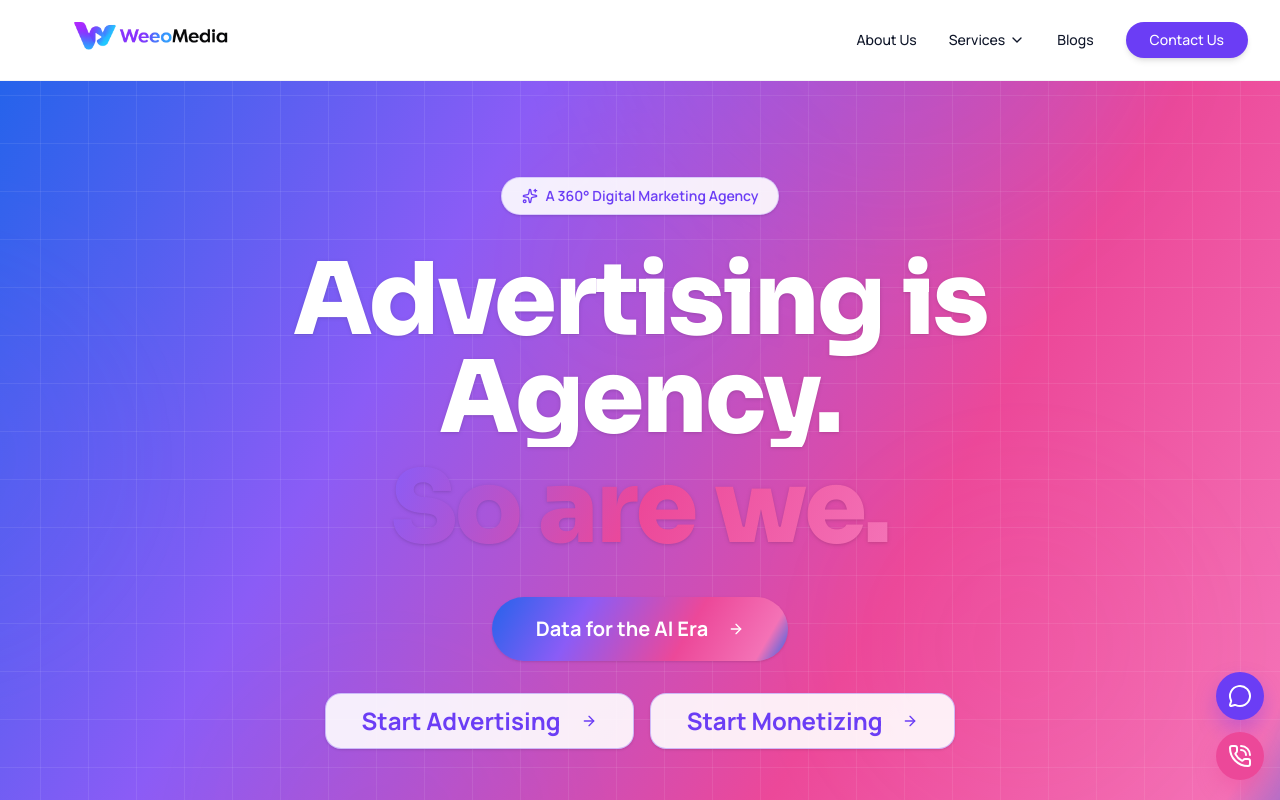
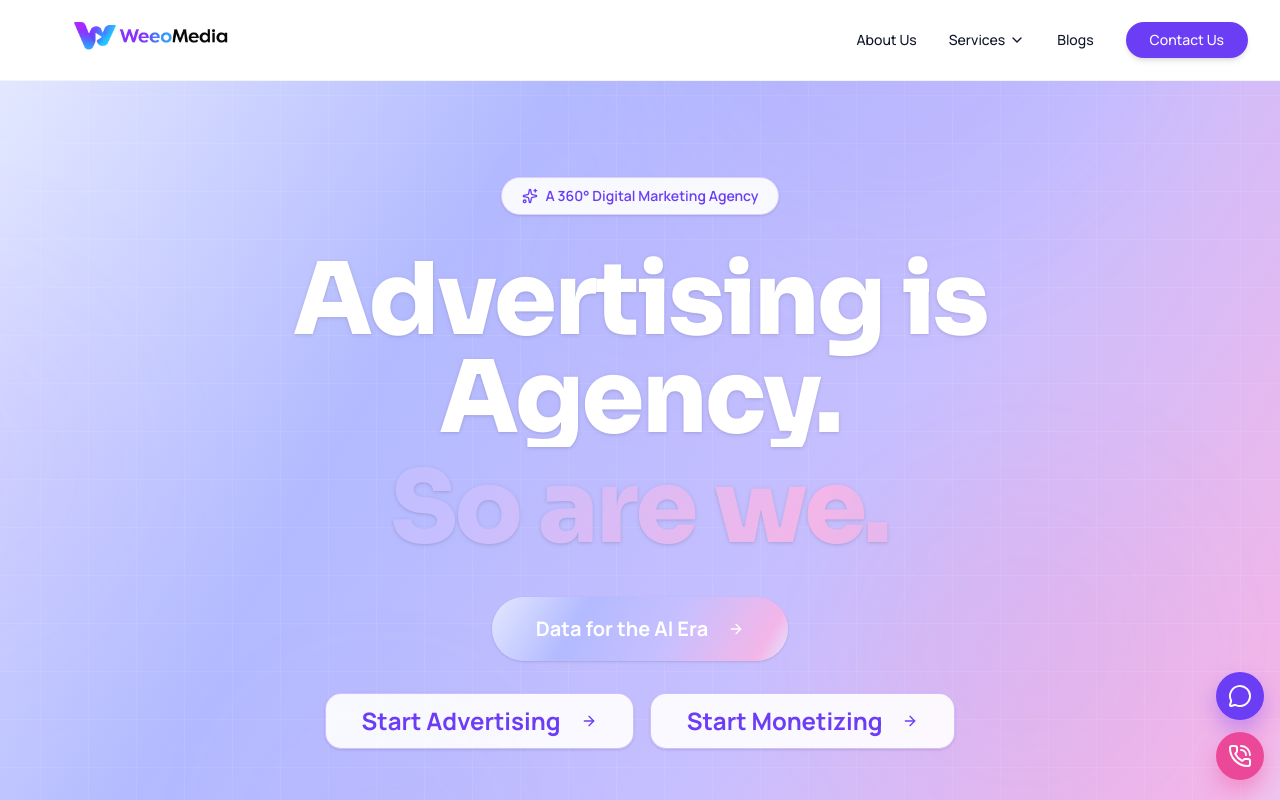
Before and after one commit to techadomobi/webi, a React (Vite) app in the folder artifacts/webnest-media/: page / in a window 1280 px wide. Shown: the top 800 px of the page. Built offline with nearby package versions, Linux system fonts and the light colour scheme.

Commit message:
Adjust homepage gradients to match soft pastel blue-purple-magenta from previous design

```diff
--- a/artifacts/webnest-media/src/index.css
+++ b/artifacts/webnest-media/src/index.css
@@ -139,15 +139,16 @@
 /* Modern vibrant gradients */
 
 /* Logo-matched gradients */
+
 .text-gradient {
-  background: linear-gradient(115deg, #2563eb, #8b5cf6, #ec4899, #f472b6, #2563eb);
+  background: linear-gradient(115deg, #b3baff, #c7bfff, #f3b6e8, #b3baff);
   -webkit-background-clip: text;
   -webkit-text-fill-color: transparent;
   background-clip: text;
 }
 
 .bg-gradient-brand {
-  background: linear-gradient(120deg, #2563eb 0%, #8b5cf6 30%, #ec4899 65%, #f472b6 90%, #2563eb 100%);
+  background: linear-gradient(120deg, #e3e8ff 0%, #b3baff 30%, #c7bfff 60%, #f3b6e8 90%, #e3e8ff 100%);
 }
 
 .glow-hover {
```
